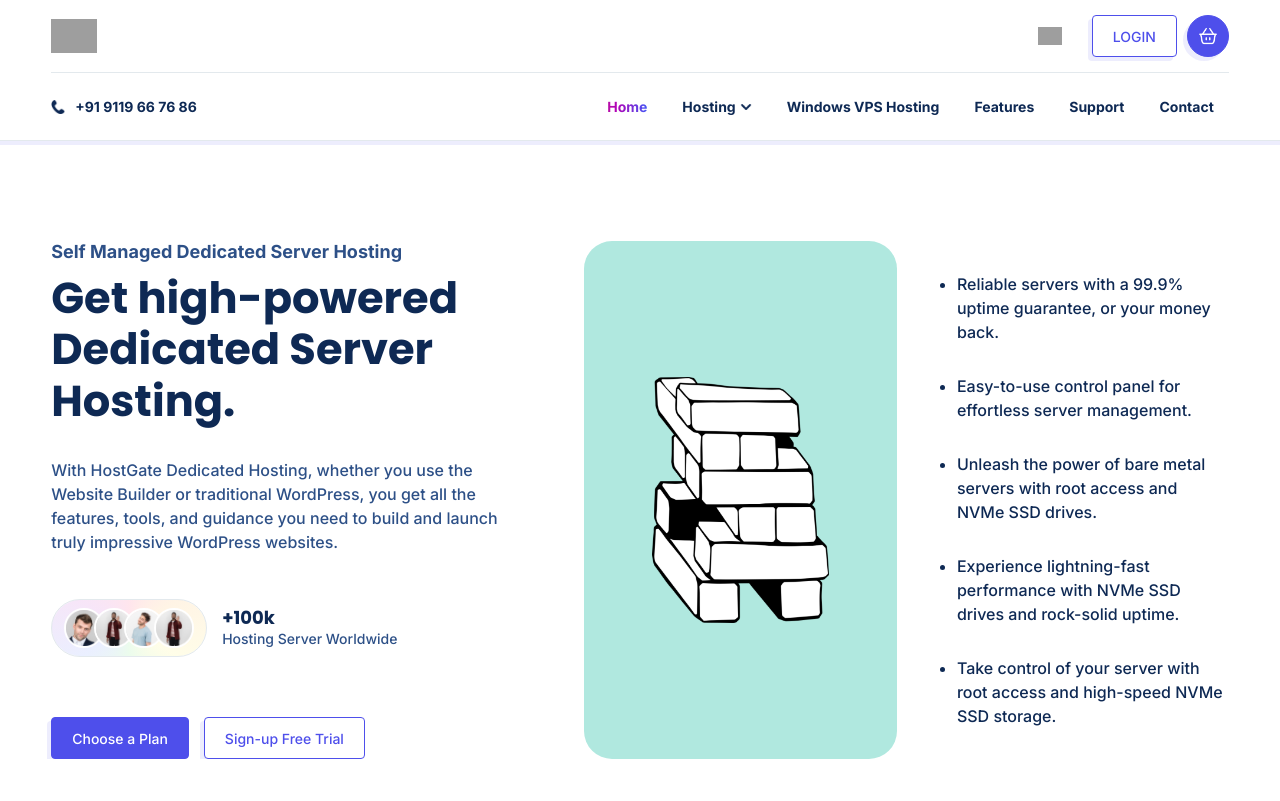
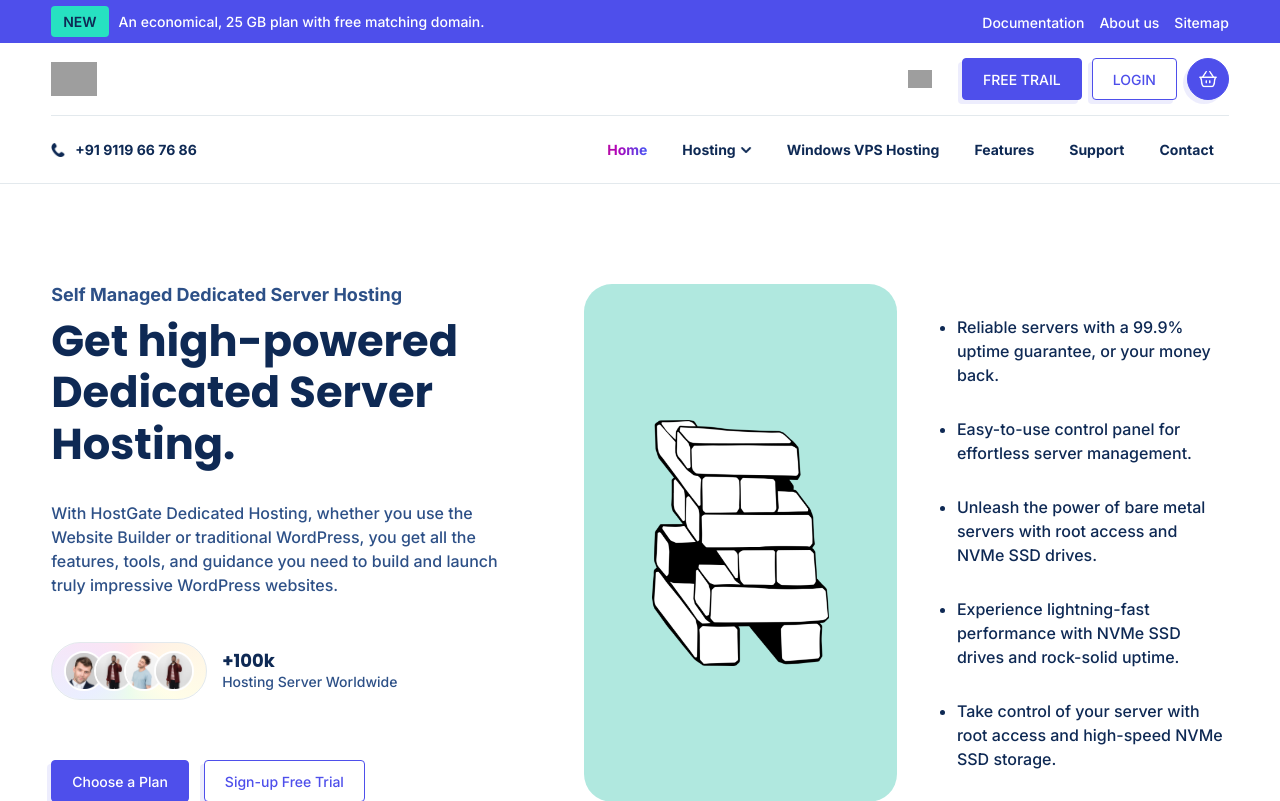
Before and after one commit to Flyhost/theme2025, a PHP site: page /dedicated.php in a window 1280 px wide. Shown: the top 801 px of the page. Run offline with PHP 8.4, Linux system fonts and the light colour scheme; grey boxes are pictures that could not be loaded.

Commit message:
Update navbar.inc.php

```diff
--- a/templates/navbar.inc.php
+++ b/templates/navbar.inc.php
@@ -1,21 +1,21 @@
-<!-- :: NEWS-AREA ::
+<!-- :: NEWS-AREA :: -->
 <div class="news-area d-lg-block" id="news-area">
   <div class="container-fluid">
-    <!-- row
+    <!-- row -->
     <div class="row align-items-center">
-      <!-- col
+      <!-- col -->
       <div class="col-lg-6">
-        <!-- news
+        <!-- news-->
         <div class="news new d-flex align-items-center">
-          <!-- badge
+          <!-- badge -->
           <div class="badge mr--sm-2">NEW</div>
-          <!-- link
+          <!-- link -->
           <a href="#" class="link">An economical, 25 GB plan with free matching domain.</a>
         </div>
       </div>
-      <!-- col
+      <!-- col -->
       <div class="col-lg-6 d-lg-block d-none">
-        <!-- links
+        <!-- links-->
         <ul class="links list-unstyled d-flex align-items-center justify-content-end">
           <li class="item mr-1"><a href="#" target="_blank">Documentation</a></li>
           <li class="item mr-1"><a href="#" target="_blank">About us</a></li>
@@ -24,7 +24,7 @@
       </div>
     </div>
   </div>
-</div> -->
+</div>
 
 <!-- :: THEME-NAVBAR :: -->
 <nav class="theme-navbar" id="theme-navbar" data-responsive="true">
@@ -48,7 +48,7 @@
         </a>
         <!-- buttons -->
         <div class="buttons d-inline-flex align-items-center ml-2">
-          <!--<a href="register.php" class="theme-btn --fill-primary --btn-size-md text-uppercase mr--sm-2">Register</a> -->
+         <a href="register.php" class="theme-btn --fill-primary --btn-size-md text-uppercase mr--sm-2">Free trail</a>
           <a href="login.php" class="theme-btn --outline-primary --btn-size-md text-uppercase mr--sm-2">Login</a>
           <a href="#" class="theme-btn --fill-primary --circle-btn --has-icon  " >
             <img src="assets/images/icons/shopping-cart.png" class="img-fluid" alt="Cart">
```
